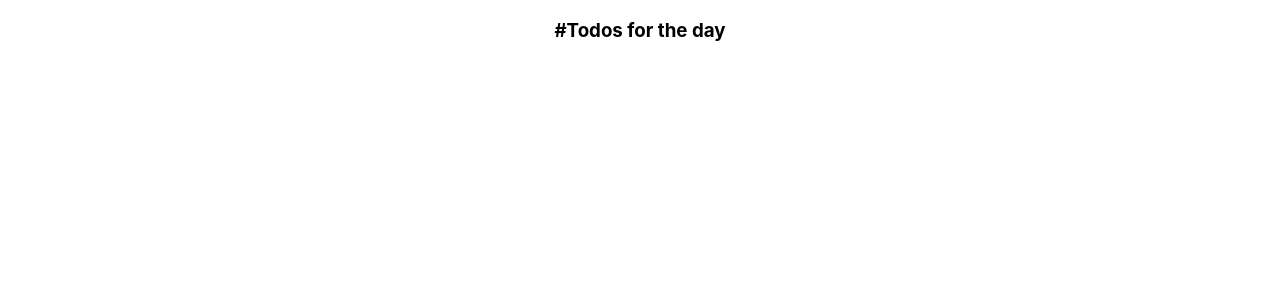
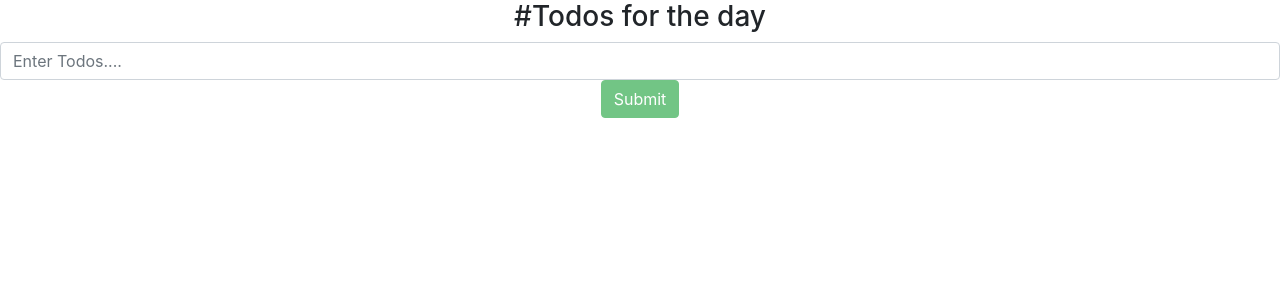
Before and after one commit to singharpan09/hooksreduxtodo, a React (Create React App) app: page / in a window 1280 px wide. Shown: the top 300 px of the page. Built offline with nearby package versions, Linux system fonts and the light colour scheme.

Commit message:
form completed

```diff
--- a/src/form.js
+++ b/src/form.js
@@ -1,9 +1,30 @@
-import React from "react";
+import React, { useState } from "react";
+import "bootstrap/dist/css/bootstrap.css";
+
+import { FormControl, InputGroup, Button } from "react-bootstrap";
 
 const Form = () => {
+  const [todo, settodo] = useState("");
   return (
     <React.Fragment>
       <h3>#Todos for the day</h3>
+      <InputGroup className="mb">
+        <FormControl
+          required={true}
+          placeholder="Enter Todos...."
+          value={todo}
+          onChange={(e) => settodo(e.target.value)}
+        />
+      </InputGroup>
+      <Button
+        disabled={todo.length === 0 ? true : false}
+        onClick={() => {
+          addtodo(todo);
+        }}
+        variant="success"
+      >
+        Submit
+      </Button>
     </React.Fragment>
   );
 };
```
